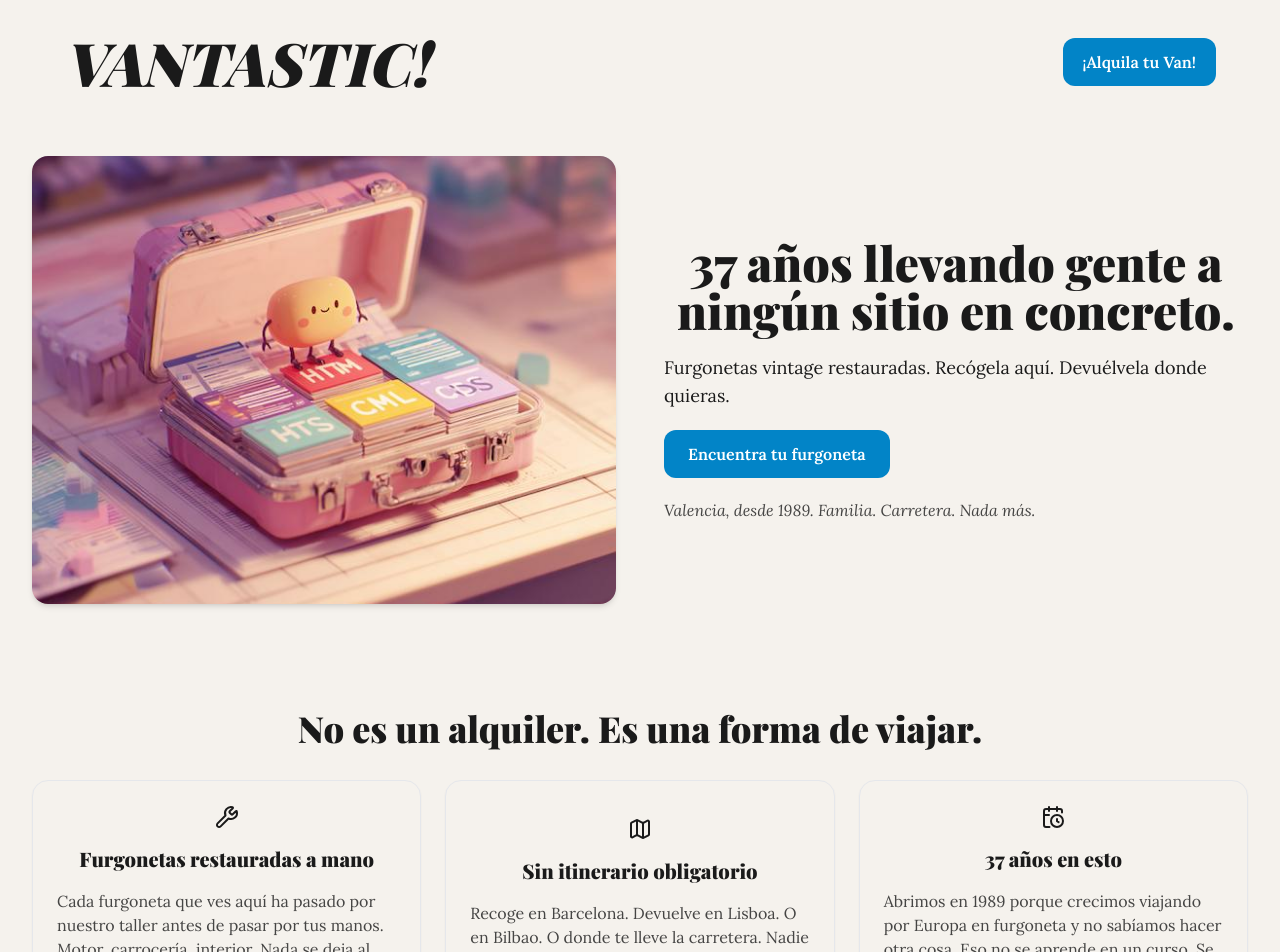
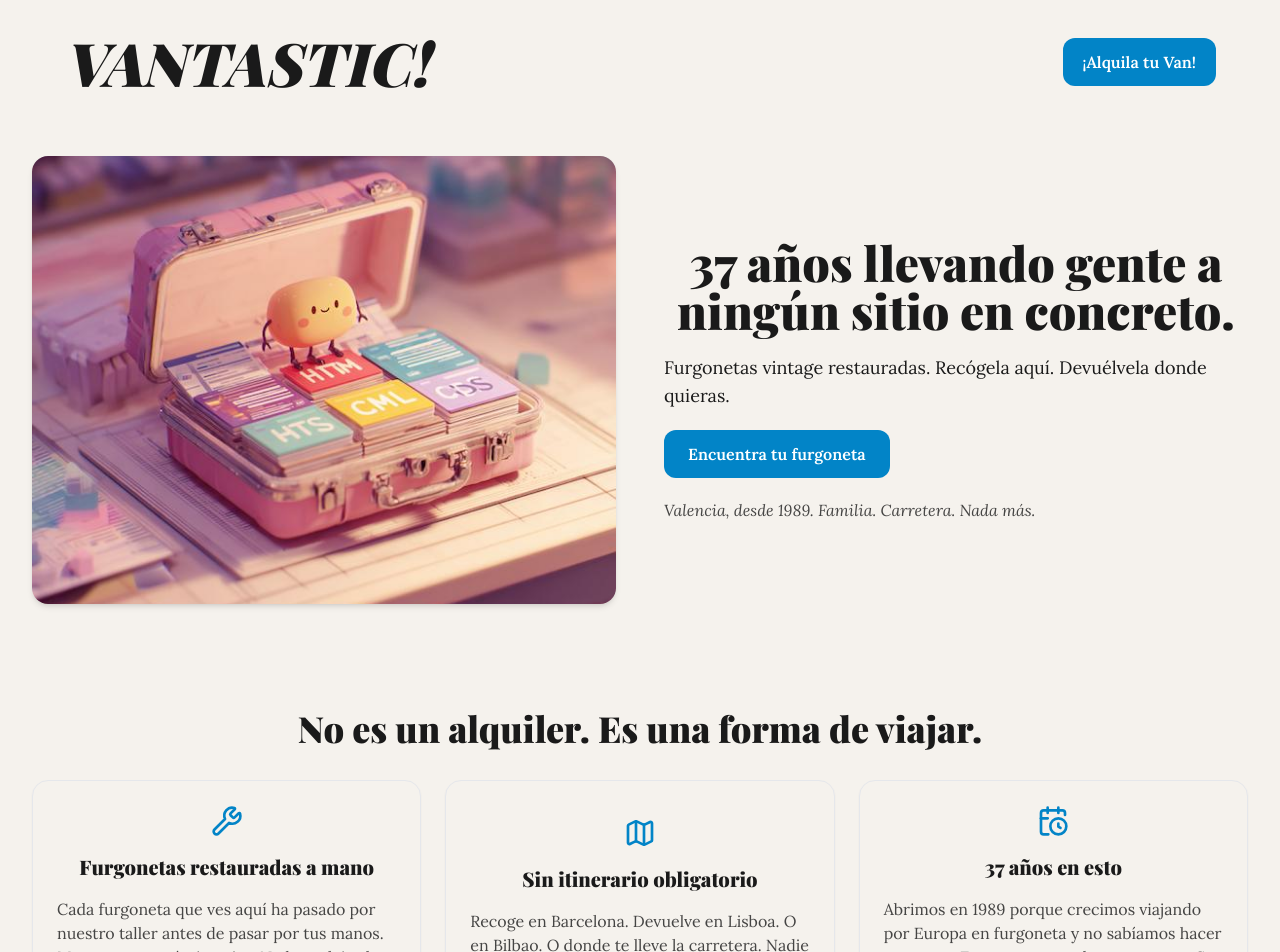
Before and after one commit to candytale55/vantastic, a React (Vite) app: page /home in a window 1280 px wide. Shown: the top 952 px of the page. Built offline with nearby package versions, Linux system fonts and the light colour scheme; a web font is replaced by a local one; what miragejs would draw is missing.

Commit message:
refactor: remove commented-out styles and clean up CSS for navigation and card components. add .icon class to the lucide icons.

```diff
--- a/src/index.css
+++ b/src/index.css
@@ -137,13 +137,6 @@
   }
 
 
-  /* Navigation link base styles
-     text-sky-600 → color: #0284c7 (sky blue)
-     font-medium → font-weight: 500
-     transition-colors → smooth color transitions (150ms default) */
-  /* Active navigation link state
-     bg-sky-700 → background: #0369a1 (darker sky blue)
-     font-semibold → font-weight: 600 */
   /* Primary call-to-action button
      rounded-xl → border-radius: 0.75rem (12px)
      px-4 py-2 → padding: 0.5rem vertical, 1rem horizontal
@@ -332,9 +325,10 @@
     @apply flex flex-col justify-center items-center gap-4 rounded-2xl border p-6 shadow-sm transition hover:shadow-md;
   }
 
-  /* Icon inside idea card
-     h-8 w-8 → height/width: 2rem (32px)
-     text-sky-600 → color: #0284c7 (sky blue, for SVG fill) */
+  .icon {
+    @apply h-8 w-8 text-sky-600;
+  }
+
   /* Idea card heading
      text-lg → font-size: 1.125rem (18px)
      font-semibold → font-weight: 600
@@ -426,14 +420,6 @@
     @apply px-5 pt-3 text-sm leading-6 opacity-80 md:px-6 md:text-base;
   }
 
-  /* Card CTA link - pushed to bottom
-     mt-auto → margin-top: auto (pushes to bottom of flex container)
-     px-5 pb-5 pt-5 → consistent padding around link
-     font-semibold → font-weight: 600
-     md:px-6 md:pb-6 → 768px+: larger padding */
-  /* Footer area below fleet cards grid
-     pt-2 → padding-top: 0.5rem (8px)
-     md:pt-4 → 768px+: padding-top: 1rem (16px) */
   /* Large CTA button
      inline-flex → inline flex container
      w-full → width: 100% (full-width on mobile)
@@ -451,13 +437,6 @@
     @apply inline-flex w-full items-center justify-center rounded-xl bg-sky-600 px-6 py-3 text-base font-semibold text-white transition hover:bg-sky-700 hover:text-white md:w-fit;
   }
 
-  /* Small inline CTA link (no background)
-     inline-flex items-center → inline flex with centered content
-     text-sm → font-size: 0.875rem (14px)
-     font-semibold → font-weight: 600
-     transition-colors → smooth color transition
-     hover:text-sky-600 → sky blue on hover
-     md:text-base → 768px+: font-size: 1rem (16px) */
   /* ========== NEWSLETTER SIGNUP SECTION ========== */
 
   /* Newsletter section container
@@ -803,9 +782,6 @@
     @apply hover:-translate-y-1 hover:text-retro-ink hover:shadow-lg;
   }
 
-  /* Card image container
-     relative → position: relative (for absolute-positioned children)
-     overflow-hidden → clips child content */
   /* Card image
      h-52 → height: 13rem (208px)
      w-full → width: 100%
@@ -1332,11 +1308,6 @@
     @apply text-sm text-red-600;
   }
 
-  /* General form status message
-     text-sm → font-size: 0.875rem (14px)
-     opacity-80 → opacity: 0.8 (subtle) */
-  /* Error variant for form status
-     text-red-600 → color: #dc2626 (error red) */
   /* Form submit/action buttons row
      flex flex-col → vertical stack on mobile
      gap-3 → gap: 0.75rem (12px)
```
